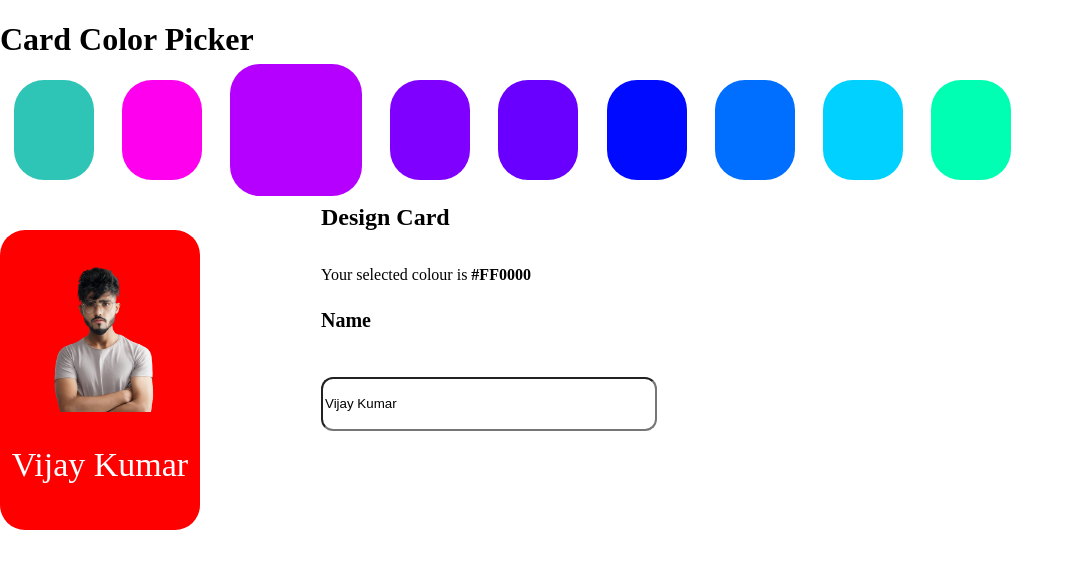
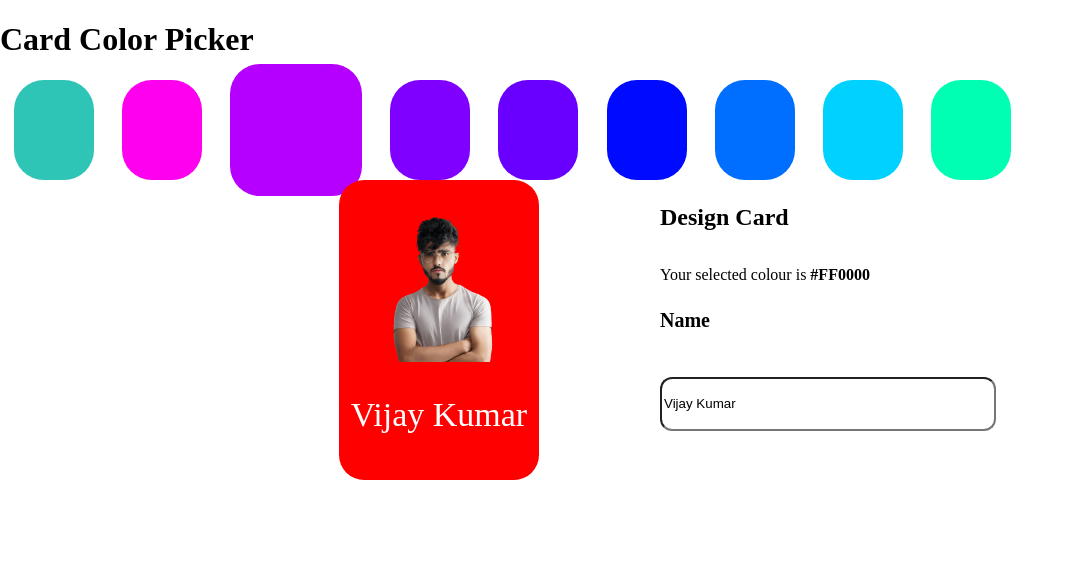
Before and after one commit to ViNu-23/Color-picker, a React (Create React App) app: page / in a window 1280 px wide. Shown: the top 568 px of the page, without its empty margins (0-1074 px from the left). Built offline with nearby package versions, Linux system fonts and the light colour scheme.

Commit message:
Update App.css

```diff
--- a/src/App.css
+++ b/src/App.css
@@ -17,7 +17,7 @@
 }
 .sFirst{
   margin-top:50px;
-
+  margin: 0 0 200px 339px;
   width: 200px;
   height: 300px;
   border-radius: 25px;
```
